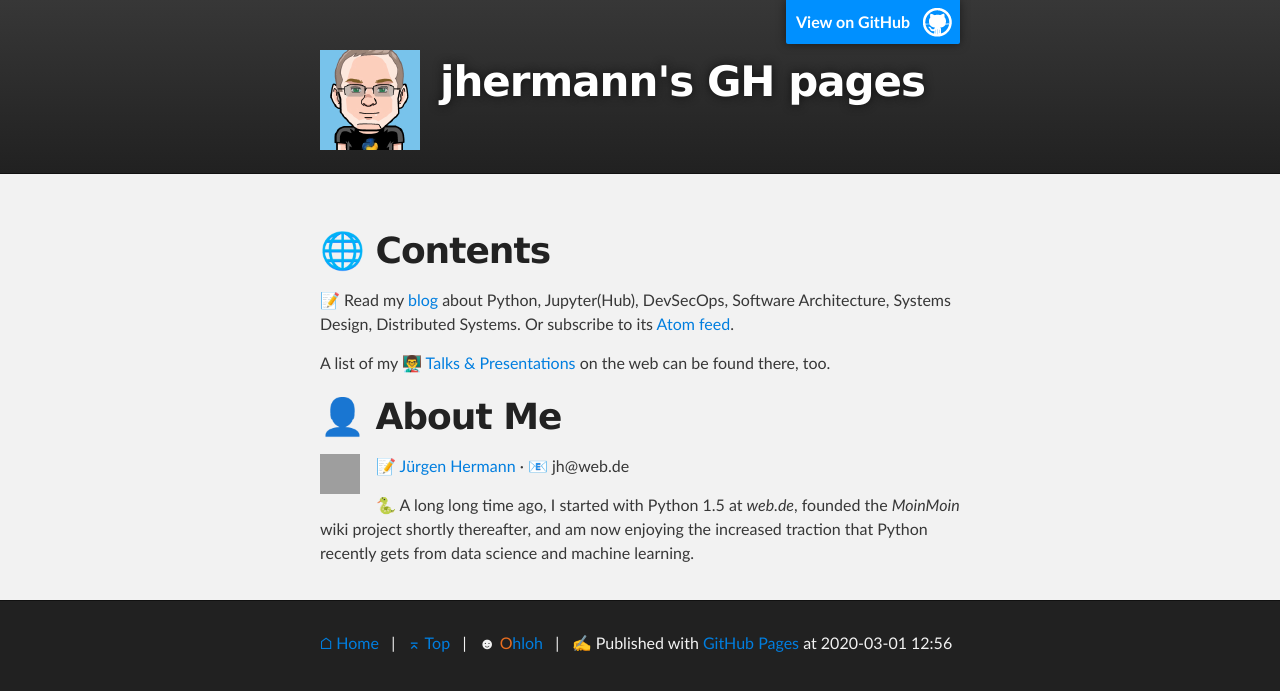
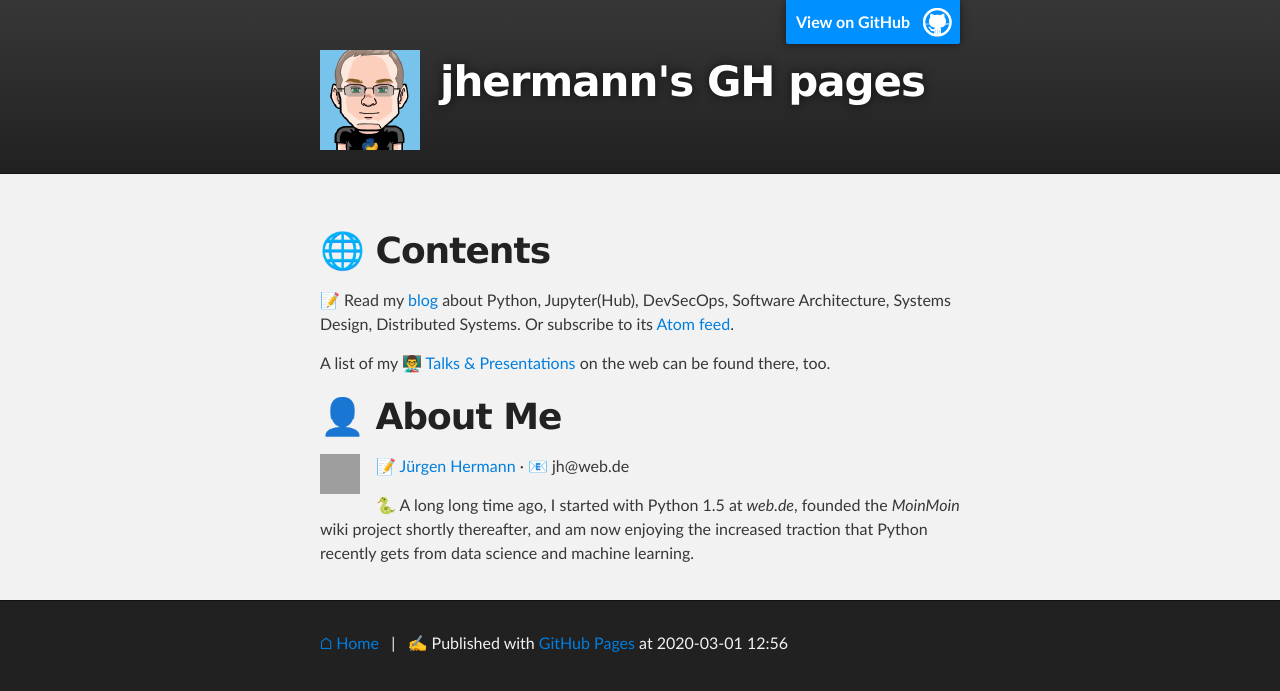
Before and after one commit to jhermann/jhermann.github.io, a Jekyll site: the page built from index.md, in a window 1280 px wide. Shown: the top 691 px of the page. Built offline with Jekyll 4.4.1, drawn with Linux system fonts in a browser that asks for light colours; Markdown is read by kramdown in place of the engine named in the settings; grey boxes are pictures that could not be loaded.

Commit message:
rm old links

```diff
--- a/_layouts/default.html
+++ b/_layouts/default.html
@@ -38,10 +38,6 @@
                 <p>
                     <a href="/"><b>⌂</b> Home</a>
                     &nbsp; | &nbsp;
-                    <a href="#top"><b>⌅</b> Top</a>
-                    &nbsp; | &nbsp;
-                    <b>☻</b> <a href="https://www.ohloh.net/accounts/jhermann"><span style="color:rgb(232, 109, 31);">O</span>hloh</a>
-                    &nbsp; | &nbsp;
                     <b>✍</b> Published with <a href="http://pages.github.com">GitHub Pages</a>
                         at {{ site.time | date: "%Y-%m-%d %H:%M" }}
                 </p>
```
